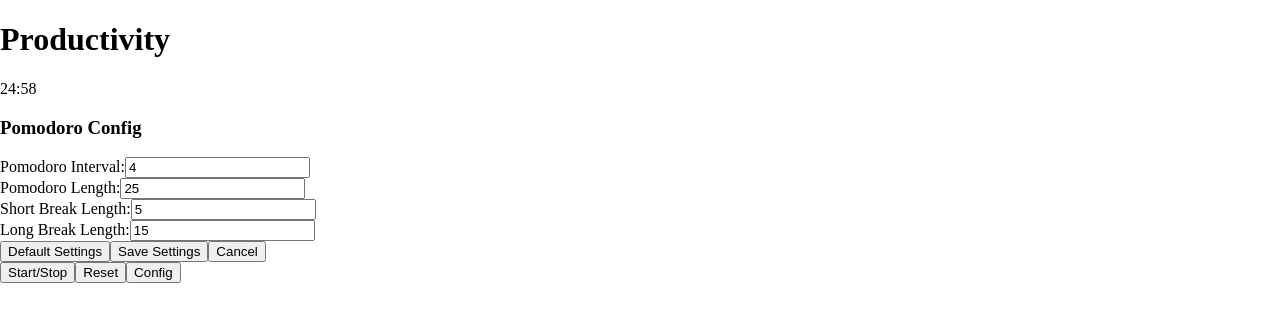
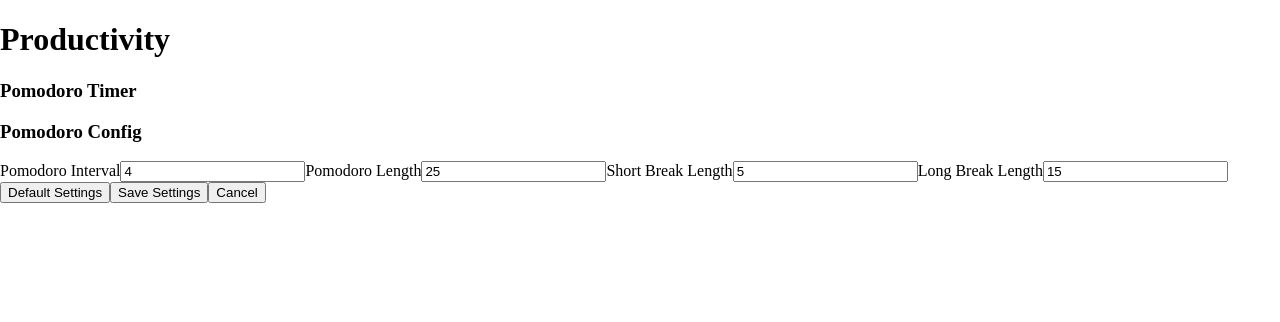
Before and after one commit to JDTalley/productively, a React (Create React App) app: page / in a window 1280 px wide. Both pictures are taken after a click on the button "Config". Shown: the top 322 px of the page. Built offline with nearby package versions, Linux system fonts and the light colour scheme.

Commit message:
Fixed issues with timer. Adjusted markup for CSS.

```diff
--- a/src/components/PomodoroTimer.tsx
+++ b/src/components/PomodoroTimer.tsx
@@ -4,7 +4,7 @@
     // States
     const [pomodoroTimer, setPomodoroTimer] = useState({
         timerRemaining: 1500, // default 25min pomodoro
-        timerInterval: 1, // default 1st pomodoro
+        timerInterval: 0, // default 1st pomodoro
         timerActive: false, // default timer paused
         timerBreak: false // default nonbreak
     });
@@ -31,7 +31,7 @@
     const reset = () => {
         setPomodoroTimer({
             timerRemaining: pomodoroConfig.configLength * 60,
-            timerInterval: 1,
+            timerInterval: 0,
             timerActive: false,
             timerBreak: false
         });
@@ -52,26 +52,19 @@
             }
         }
         if (pomodoroTimer.timerActive && pomodoroTimer.timerRemaining === 0) {
-            return () => {
-                checkInterval();
-            }
-        }
-
-        // Checks what part of interval is active and sets up timer for next step
-        const checkInterval = () => {
-
+                // Check which step of interval and set up next timer
                 if (!pomodoroTimer.timerBreak) {
-                if (pomodoroTimer.timerInterval < pomodoroConfig.configInterval) {
+                    if (pomodoroTimer.timerInterval < pomodoroConfig.configInterval - 1) {
                         setPomodoroTimer({
                             timerRemaining: pomodoroConfig.configShortLength * 60,
-                        timerInterval: pomodoroTimer.timerInterval + 1,
+                            timerInterval: pomodoroTimer.timerInterval,
                             timerActive: false,
                             timerBreak: true
                         });
                     } else {
                         setPomodoroTimer({
                             timerRemaining: pomodoroConfig.configLongLength * 60,
-                        timerInterval: 1,
+                            timerInterval: -1,
                             timerActive: false,
                             timerBreak: true
                         });
@@ -79,11 +72,12 @@
                 } else {
                     setPomodoroTimer({
                         timerRemaining: pomodoroConfig.configLength * 60,
-                    timerInterval: pomodoroTimer.timerInterval,
+                        timerInterval: pomodoroTimer.timerInterval + 1,
                         timerActive: false,
-                    timerBreak: true
+                        timerBreak: false
                     });
                 }
+
         }
     }, [pomodoroTimer, setPomodoroTimer, pomodoroConfig]);
 
@@ -103,8 +97,9 @@
     // Show Config Button
     const handleTimerConfig = (e: React.ChangeEvent<any>) => {
         e.preventDefault();
+        document.querySelector('.pomodoro-timer')?.classList.toggle('hidden');
         document.querySelector('.timer-config')?.classList.toggle('hidden');
-        toggleTimerPause();
+        if (pomodoroTimer.timerActive) { toggleTimerPause() };
     }
 
     //
@@ -162,11 +157,12 @@
 
         setPomodoroTimer({
             timerRemaining: pomodoroConfigTemp.tempLength * 60,
-            timerInterval: 1,
+            timerInterval: 0,
             timerActive: false,
             timerBreak: false
         });
 
+        document.querySelector('.pomodoro-timer')?.classList.toggle('hidden');
         document.querySelector('.timer-config')?.classList.toggle('hidden');
     }
 
@@ -180,6 +176,7 @@
             tempLongLength: pomodoroConfig.configLongLength,
         });
 
+        document.querySelector('.pomodoro-timer')?.classList.toggle('hidden');
         document.querySelector('.timer-config')?.classList.toggle('hidden');
     }
 
@@ -201,32 +198,52 @@
 
     return (
         <div>
+            <h3>Pomodoro Timer</h3>
+            <div className='pomodoro-timer'>
+                <div className='pomodoro-progress-bar'></div>
                 <p>{timerText}</p>
+                <button onClick={handleTimerPause}>Start/Stop</button>
+                <button onClick={handleTimerReset}>Reset</button>
+                <button onClick={handleTimerConfig}>Config</button>
+            </div>
             <div className='hidden timer-config'>
                 <h3>Pomodoro Config</h3>
-                <label>Pomodoro Interval:
-                    <input type="number" value={pomodoroConfigTemp.tempInterval} onChange={handleTimerConfigInterval} />
+                <label className="pomodoro-config-label">Pomodoro Interval
+                    <input
+                        className="pomodoro-config-input"
+                        type="number"
+                        min="1"
+                        value={pomodoroConfigTemp.tempInterval}
+                        onChange={handleTimerConfigInterval} />
                 </label>
-                <br/>
-                <label>Pomodoro Length:
-                    <input type="number" value={pomodoroConfigTemp.tempLength} onChange={handleTimerConfigPomodoroLengthChange} />
+                <label className="pomodoro-config-label">Pomodoro Length
+                    <input
+                        className="pomodoro-config-input"
+                        type="number"
+                        min="0"
+                        value={pomodoroConfigTemp.tempLength}
+                        onChange={handleTimerConfigPomodoroLengthChange} />
                 </label>
-                <br/>
-                <label>Short Break Length:
-                    <input type="number" value={pomodoroConfigTemp.tempShortLength} onChange={handleTimerConfigShortLength} />
+                <label className="pomodoro-config-label">Short Break Length
+                    <input
+                        className="pomodoro-config-input"
+                        type="number"
+                        min="0"
+                        value={pomodoroConfigTemp.tempShortLength}
+                        onChange={handleTimerConfigShortLength} />
                 </label>
-                <br/>
-                <label>Long Break Length:
-                    <input type="number" value={pomodoroConfigTemp.tempLongLength} onChange={handleTimerConfigLongLength} />
+                <label className="pomodoro-config-label">Long Break Length
+                    <input
+                        className="pomodoro-config-input"
+                        type="number"
+                        min="0"
+                        value={pomodoroConfigTemp.tempLongLength}
+                        onChange={handleTimerConfigLongLength} />
                 </label>
-                <br/>
                 <button onClick={handleConfigDefault}>Default Settings</button>
                 <button onClick={handleConfigSave}>Save Settings</button>
                 <button onClick={handleConfigCancel}>Cancel</button>
             </div>
-            <button onClick={handleTimerPause}>Start/Stop</button>
-            <button onClick={handleTimerReset}>Reset</button>
-            <button onClick={handleTimerConfig}>Config</button>
         </div>
     )
 }
```
Lines whose indentation alone changed are shown as unchanged.
